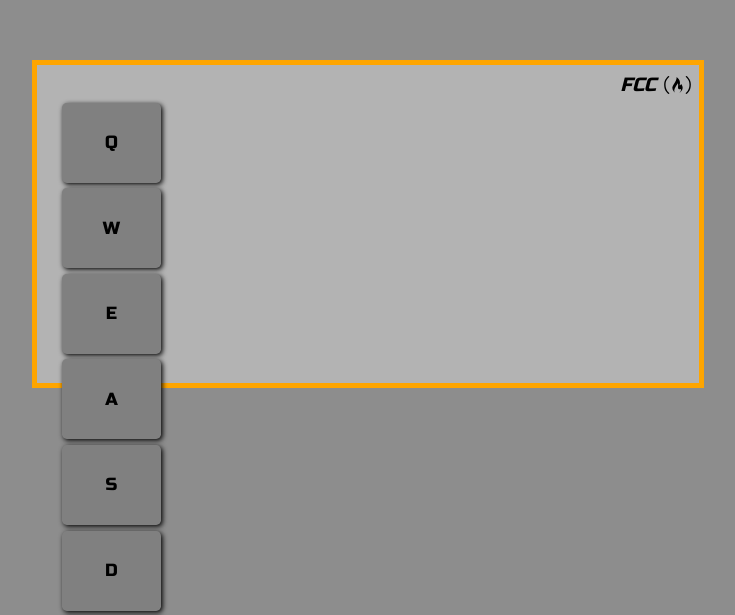
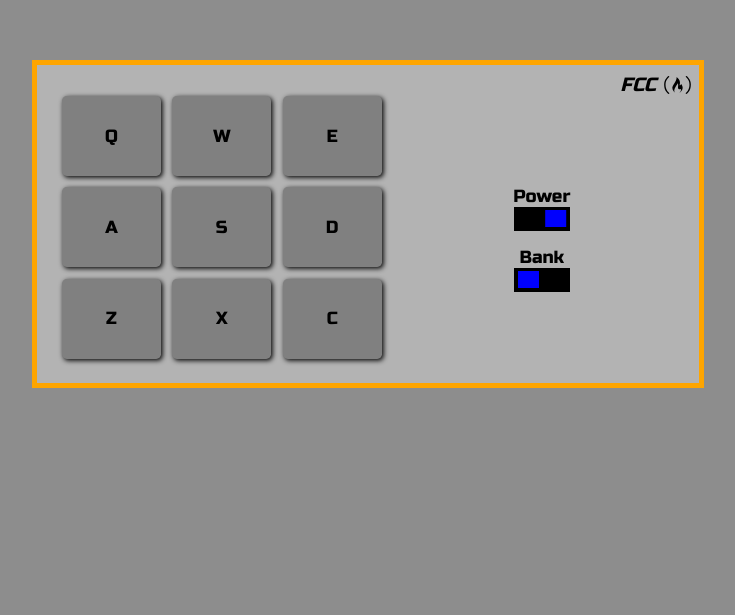
Before and after one commit to AlexGlan/fcc-drum-machine, a React (Create React App) app: page / in a window 1280 px wide. Shown: the part 176-791 px from the top of the page, without its empty margins (272-1007 px from the left). Built offline with nearby package versions, Linux system fonts and the light colour scheme.

Commit message:
feat: implement two-column layout using flexbox in inner container

```diff
--- a/src/styles/App.scss
+++ b/src/styles/App.scss
@@ -34,10 +34,22 @@ body {
         }
     }
 
-    .drum-pads {
-        margin-top: -.4rem;
+    .container {
         display: flex;
-        flex-wrap: wrap;
-        width: 60%;
+
+        .left-col {
+            margin-top: -.4rem;
+            display: flex;
+            flex-wrap: wrap;
+            width: 53%;
+        }
+
+        .right-col {
+            width: 47%;
+            display: flex;
+            flex-direction: column;
+            align-items: center;
+            justify-content: center;
+        }
     }
 }
```
